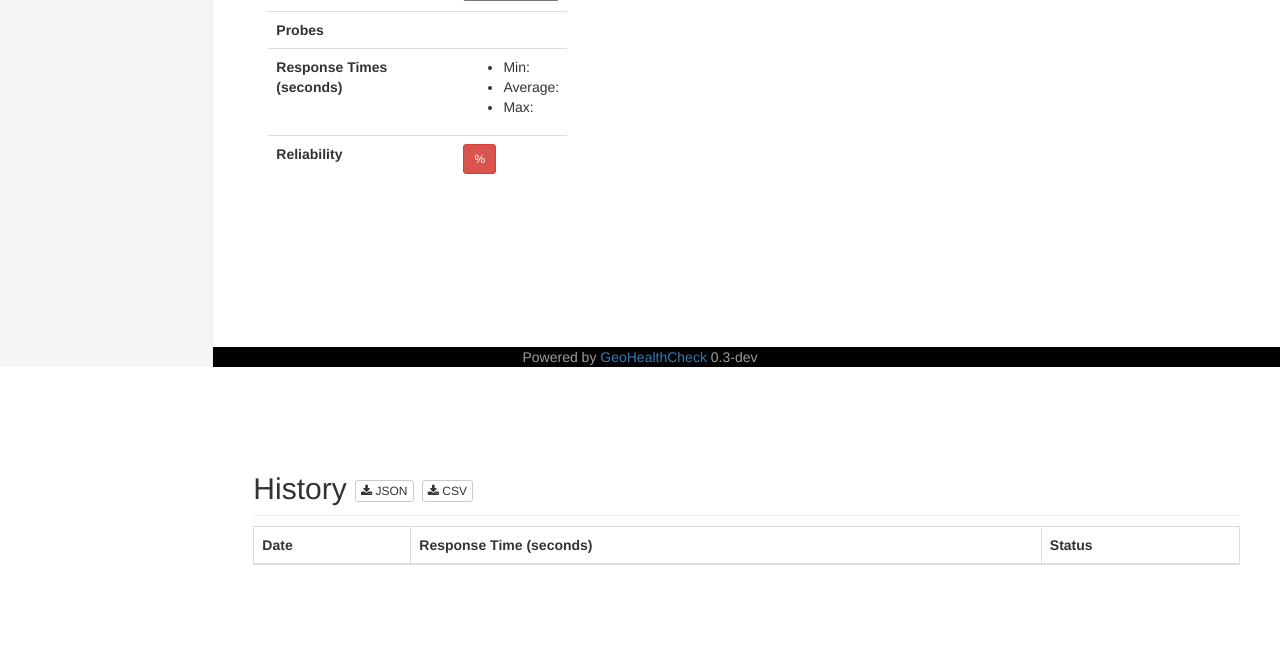
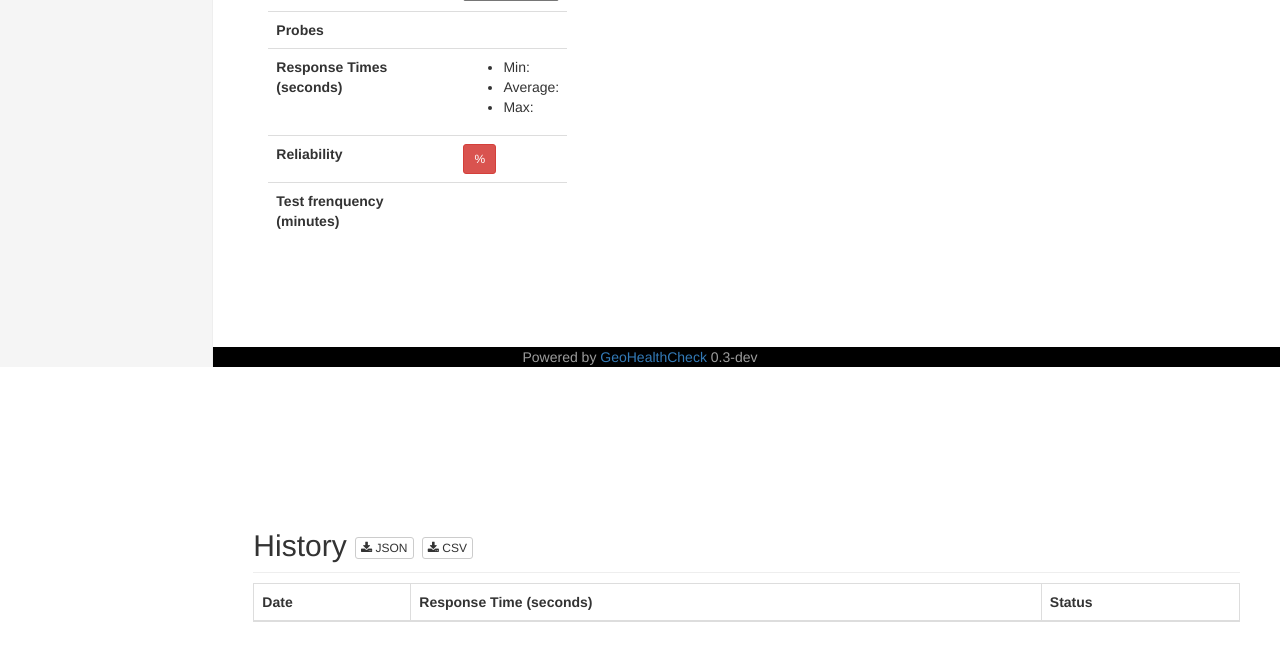
Before and after one commit to geopython/GeoHealthCheck, a Flask app: template GeoHealthCheck/templates/resource.html in a window 1280 px wide. Shown: the part 433-1095 px from the top of the page. Before the commit the page ends 998 px from the top, so only its background shows below. Run offline with Flask 2, Linux system fonts and the light colour scheme; the template is opened without the code that fills it, so the values that code supplies are empty; some libraries are stand-ins or nearby versions.

Commit message:
Add the field test_frequency to web forms

```diff
--- a/GeoHealthCheck/templates/resource.html
+++ b/GeoHealthCheck/templates/resource.html
@@ -79,6 +79,12 @@
                 <td>
                     <button class="btn btn-{{ resource.reliability| cssize_reliability }} btn-sm nohover">{{ resource.reliability|round2 }}%</button>
                 </td>
+            </tr>
+            <tr>
+              <th>{{ _('Test frenquency (minutes)') }}</th>
+              <td>
+              {{ resource.test_frequency }}
+              </td>
             </tr>
         </table>
     </div>
--- a/requirements.txt
+++ b/requirements.txt
@@ -6,3 +6,4 @@
 Flask-SQLAlchemy==2.1
 OWSLib
 Sphinx
+APScheduler
```
Also changed, not shown: GeoHealthCheck/templates/edit_resource.html (+10 -0 lines).
